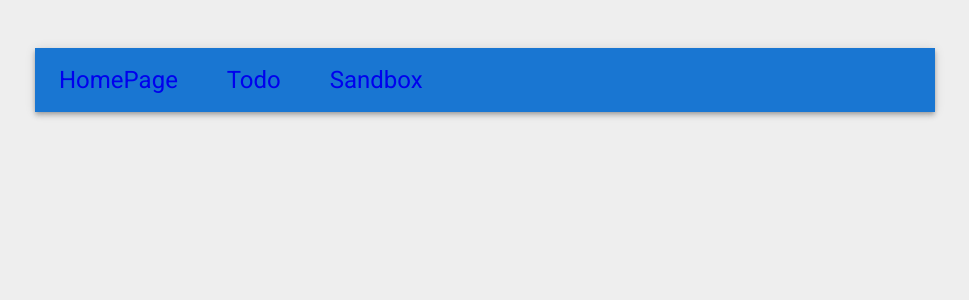
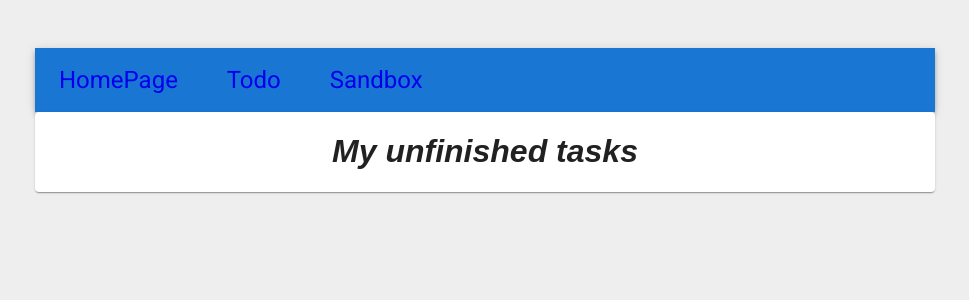
Before and after one commit to Peyman-Nasri/my-todo-app, a React (Create React App) app: page /sandbox in a window 1280 px wide. Shown: the top 300 px of the page, without its empty margins (155-1124 px from the left). Built offline with nearby package versions, Linux system fonts and the light colour scheme.

Commit message:
Manage Homepage

```diff
--- a/src/Components/App.js
+++ b/src/Components/App.js
@@ -34,7 +34,7 @@ function App() {
         <Routes>
           <Route path="/" element={<HomePage />}></Route>
           <Route path="/todo" element={<Todo />}></Route>
-          <Route path="/sandboxPage" element={<Sandbox />}></Route>
+          <Route path="/sandbox" element={<Sandbox />}></Route>
         </Routes>
       </Container>
     </>
--- /dev/null
+++ b/src/Components/Sandbox.js
@@ -0,0 +1,14 @@
+import { Card } from "@mui/material";
+
+
+const sandbox = () => {
+  return (
+    <>
+      <Card>
+        <h1><i>My unfinished tasks</i></h1>
+      </Card>
+    </>
+  );
+};
+
+export default sandbox;
```
